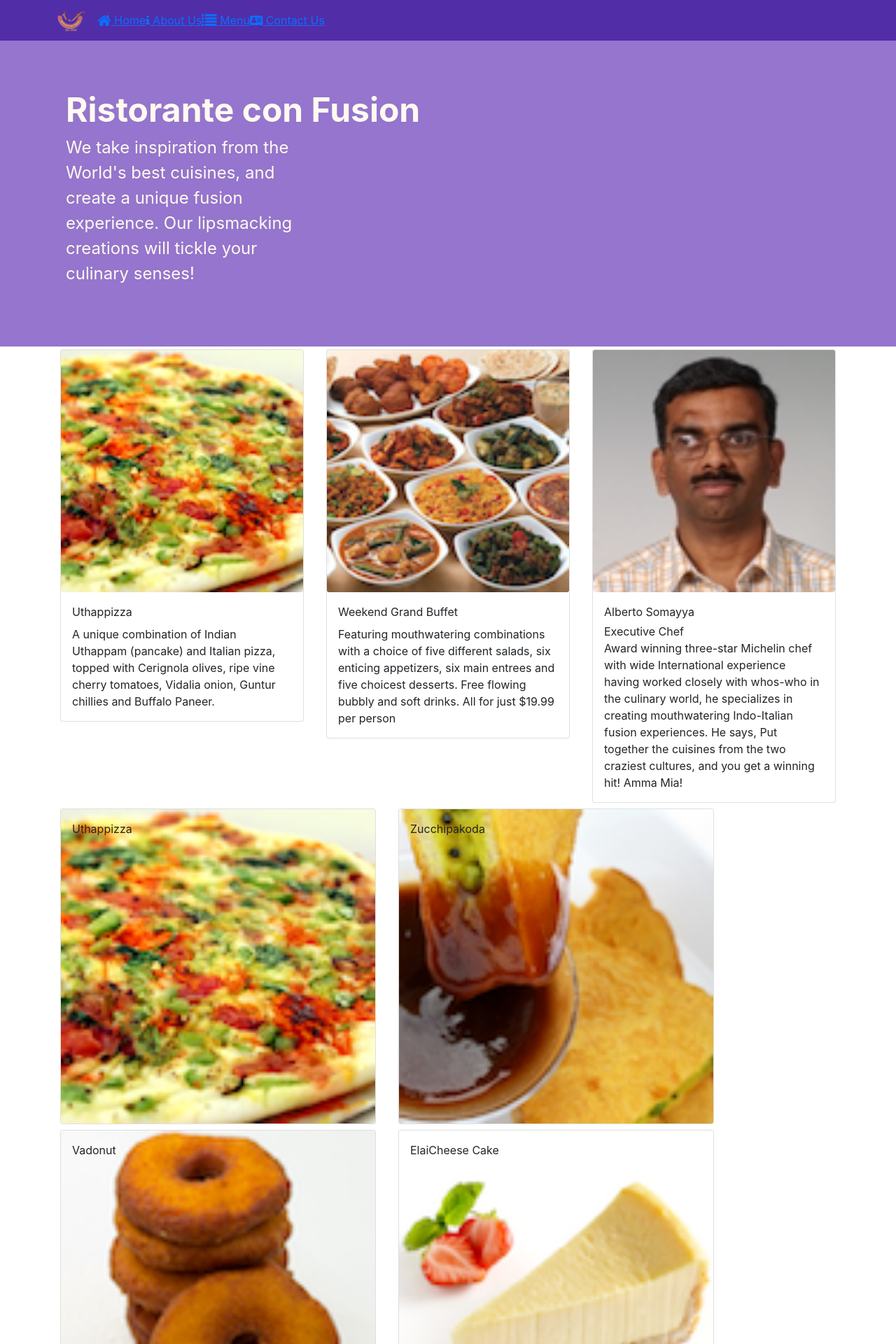
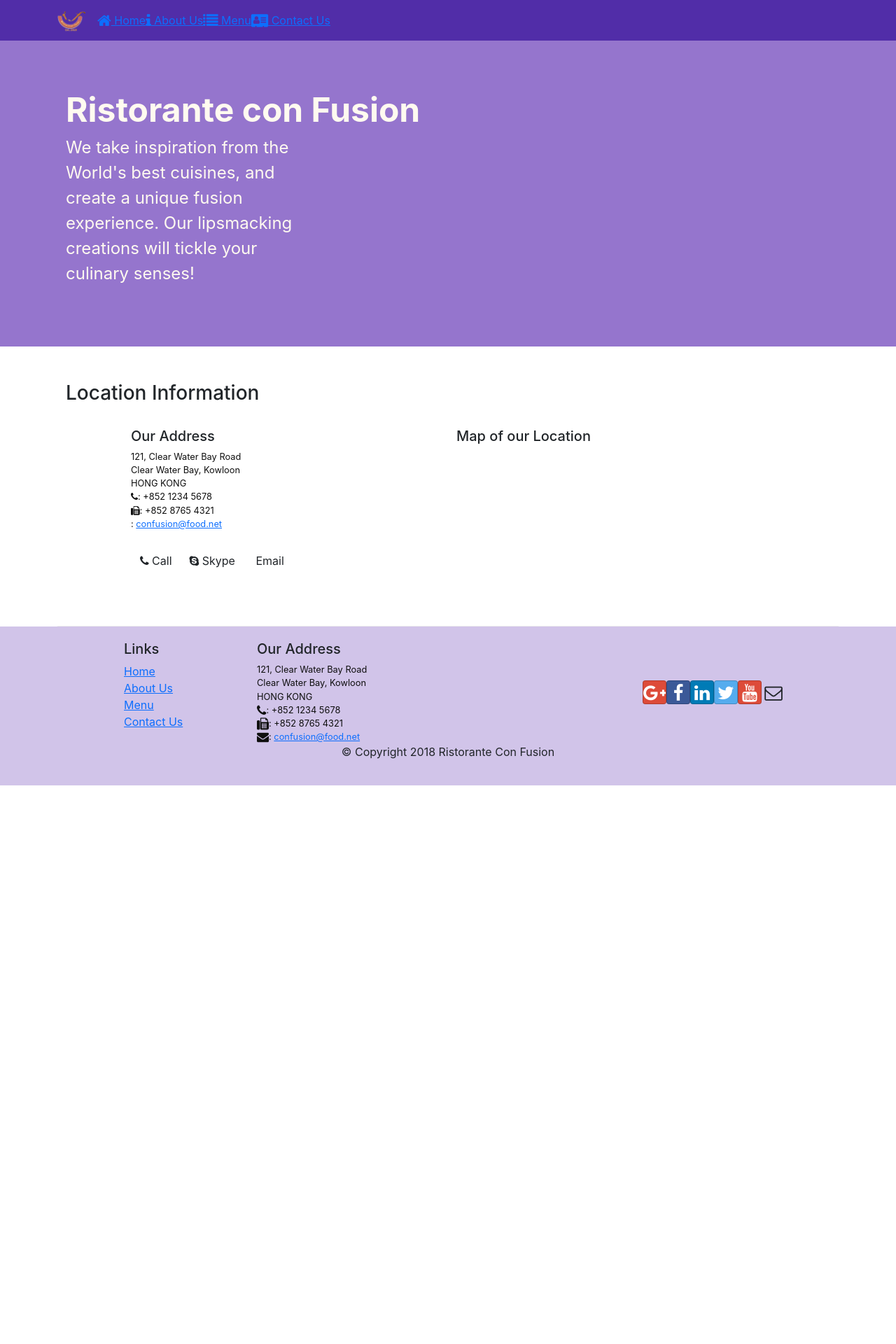
Before and after one commit to PoomPak8119/Confusion, a React (Create React App) app in the folder Confusion Repo/confusion/: page /contactus in a window 1280 px wide. Before the commit this address led to /home. Shown: the top 1920 px of the page at 70% size. After the commit the page ends 1122 px from the top, so only its background shows below. Built offline with nearby package versions, Linux system fonts and the light colour scheme.

Commit message:
W2-06 Bringing back onClick Function to Menu

```diff
--- a/Confusion Repo/confusion/src/HeaderComponent.js
+++ b/Confusion Repo/confusion/src/HeaderComponent.js
@@ -47,7 +47,7 @@ istorante Con Fusion"
                 </NavItem>
                 <NavItem>
                   <NavLink className="navlink" to="/aboutus">
-                    <span className="fa fa-info falg"></span> About Us
+                    <span className="fa fa-info fa-lg"></span> About Us
                   </NavLink>
                 </NavItem>
                 <NavItem>
@@ -57,7 +57,7 @@ istorante Con Fusion"
                 </NavItem>
                 <NavItem>
                   <NavLink className="navlink" to="/contactus">
-                    <span className="fa fa-address-card falg"></span> Contact Us
+                    <span className="fa fa-address-card fa-lg"></span> Contact Us
                   </NavLink>
                 </NavItem>
               </Nav>
--- a/Confusion Repo/confusion/src/components/MainComponent.js
+++ b/Confusion Repo/confusion/src/components/MainComponent.js
@@ -1,5 +1,4 @@
 import React, { Component } from "react";
-import { Navbar, NavbarBrand } from "reactstrap";
 import Menu from "./MenuComponent";
 import { DISHES } from "../shared/dishes";
 import Header from "../HeaderComponent";
@@ -33,7 +32,7 @@ class Main extends Component {
           leader={this.state.leaders.filter((leader) => leader.featured)[0]}
         />
       );
-    }
+    };
     return (
       <div>
         <Header />
@@ -44,15 +43,15 @@ class Main extends Component {
             path="/menu"
             component={() => <Menu dishes={this.state.dishes} />}
           />
+          <Route exact path="/contactus" component={Contact} />
+
           <Redirect to="/home" />
-
-          <Route exact path="/contactus" component={Contact} />
         </Switch>
-        <Menu
+        {/* <Menu
           dishes={this.state.dishes}
           selectedDish={this.state.selectedDish}
           onClick={(dishId) => this.onDishSelect(dishId)}
-        />
+        /> */}
 
         <Footer />
       </div>
--- a/Confusion Repo/confusion/src/components/MenuComponent.js
+++ b/Confusion Repo/confusion/src/components/MenuComponent.js
@@ -1,4 +1,5 @@
-import React from "react";
+import { Component } from "react";
+import { comment } from "react";
 import {
   Card,
   CardImg,
@@ -7,17 +8,17 @@ import {
   CardBody,
   CardTitle,
 } from "reactstrap";
-function RenderMenuItem({ dish, onClick }) {
-  return (
-    <Card>
-      <CardImg width="100%" src={dish.image} alt={dish.name} />
-      <CardImgOverlay>
-        <CardTitle>{dish.name}</CardTitle>
-      </CardImgOverlay>
-    </Card>
-  );
+class Menu extends Component {
+  constructor(props) {
+    super(props);
+    this.state = {
+      selectedDish: null,
+    };
   }
-function renderDish(dish) {
+  onDishSelect(dish) {
+    this.setState({ selectedDish: dish });
+  }
+  renderDish(dish) {
     if (dish != null)
       return (
         <Card>
@@ -30,11 +31,17 @@ function renderDish(dish) {
       );
     else return <div></div>;
   }
-const Menu = (props) => {
-  const menu = props.dishes.map((dish) => {
+  render() {
+    const menu = this.props.dishes.map((dish) => {
       return (
-      <div className="col-12 col-md-5 m-1" key={dish.id}>
-        <RenderMenuItem dish={dish} onClick={props.onClick} />
+        <div className="col-12 col-md-5 m-1">
+          <Card key={dish.id} onClick={() => this.onDishSelect(dish)}>
+
+            <CardImg width="100%" src={dish.image} alt={dish.name} />
+            <CardImgOverlay>
+              <CardTitle>{dish.name} {new Intl.DateTimeFormat('en-US', { year: 'numeric', month: 'short', day:'2-digit'}).format(new Date(Date.parse(comment.date)))}</CardTitle>
+            </CardImgOverlay>
+          </Card>
         </div>
       );
     });
@@ -43,10 +50,11 @@ const Menu = (props) => {
         <div className="row">{menu}</div>
         <div className="row">
           <div className="col-12 col-md-5 m-1">
-          {renderDish(props.dishes[props.selectedDish])}
+            {this.renderDish(this.state.selectedDish)}
           </div>
         </div>
       </div>
     );
-};
+  }
+}
 export default Menu;
```
Lines whose indentation alone changed are shown as unchanged.
